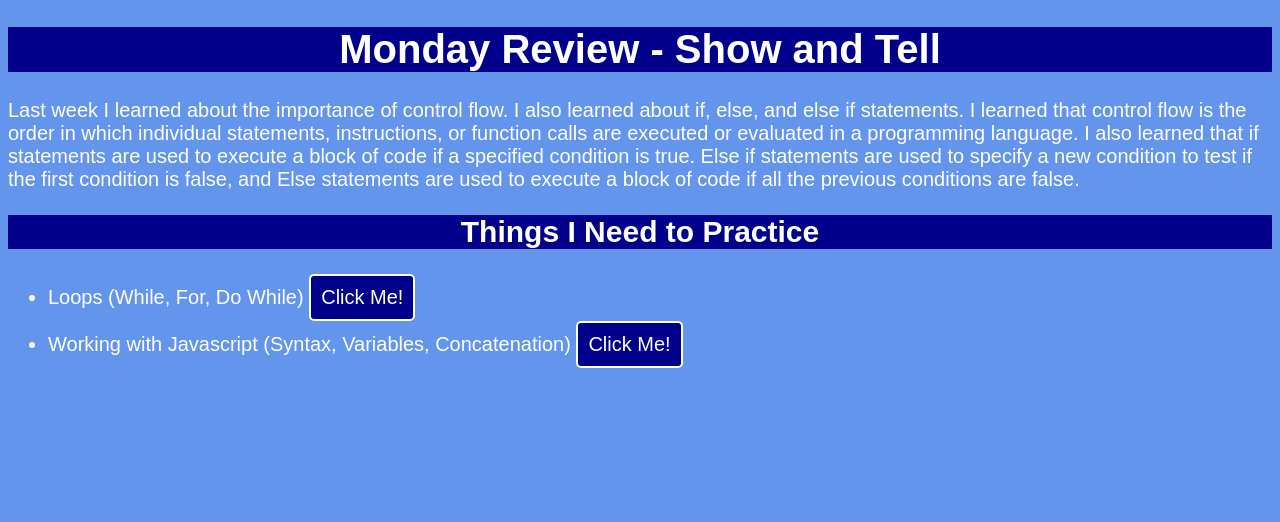
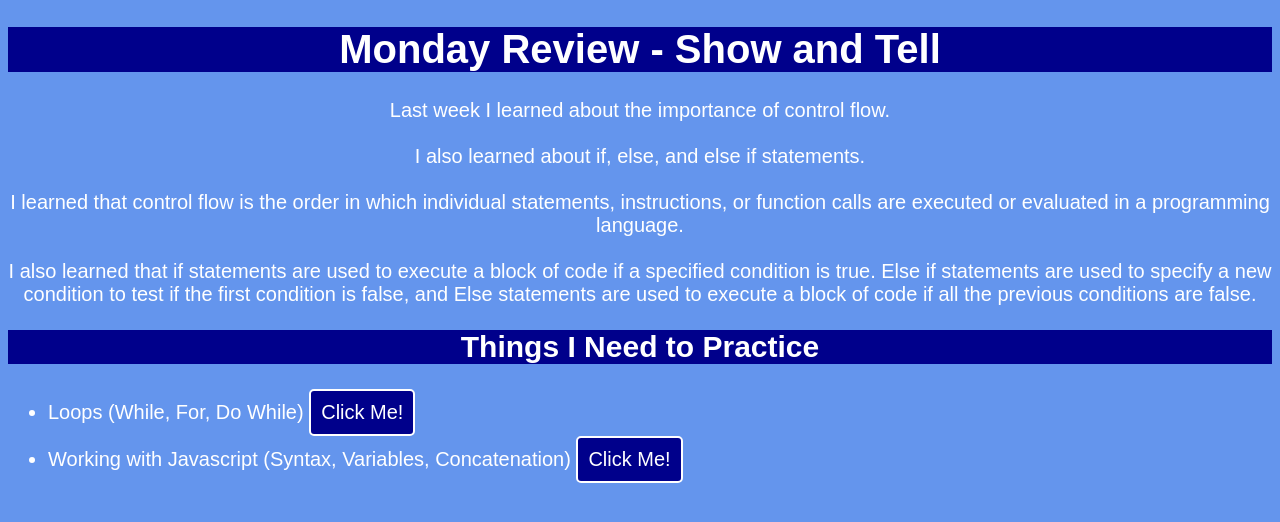
Before and after one commit to kadariusclemons/show-and-tell, a plain HTML site: page index.html in a window 1280 px wide. Drawn offline with Linux system fonts and the light colour scheme.

Commit message:
Updating

```diff
--- a/index.html
+++ b/index.html
@@ -9,8 +9,8 @@
 <body>
     <h1>Monday Review - Show and Tell</h1>
     <p>
-        Last week I learned about the importance of control flow. I also learned about if, else, and else if statements.
-        I learned that control flow is the order in which individual statements, instructions, or function calls are executed or evaluated in a programming language.
+        Last week I learned about the importance of control flow. <br> <br> I also learned about if, else, and else if statements. <br> <br>
+        I learned that control flow is the order in which individual statements, instructions, or function calls are executed or evaluated in a programming language. <br> <br>
         I also learned that if statements are used to execute a block of code if a specified condition is true. Else if statements are used to specify a new condition to test if the first condition is false, and Else statements are used to execute a block of code if all the previous conditions are false.
     </p>
 
--- a/style.css
+++ b/style.css
@@ -3,6 +3,7 @@ body {
     background-color: cornflowerblue;
 }
 p {
+    text-align: center;
     color: white;
     font-size: 20px;
 }
```
